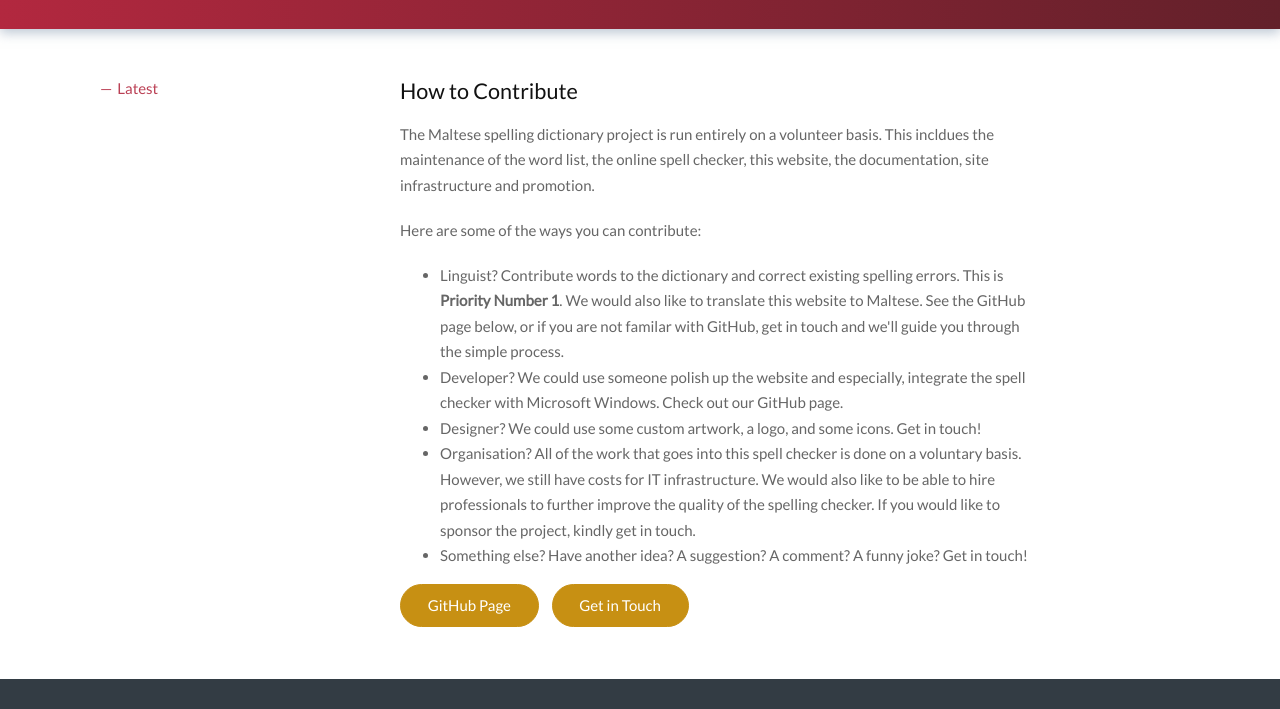
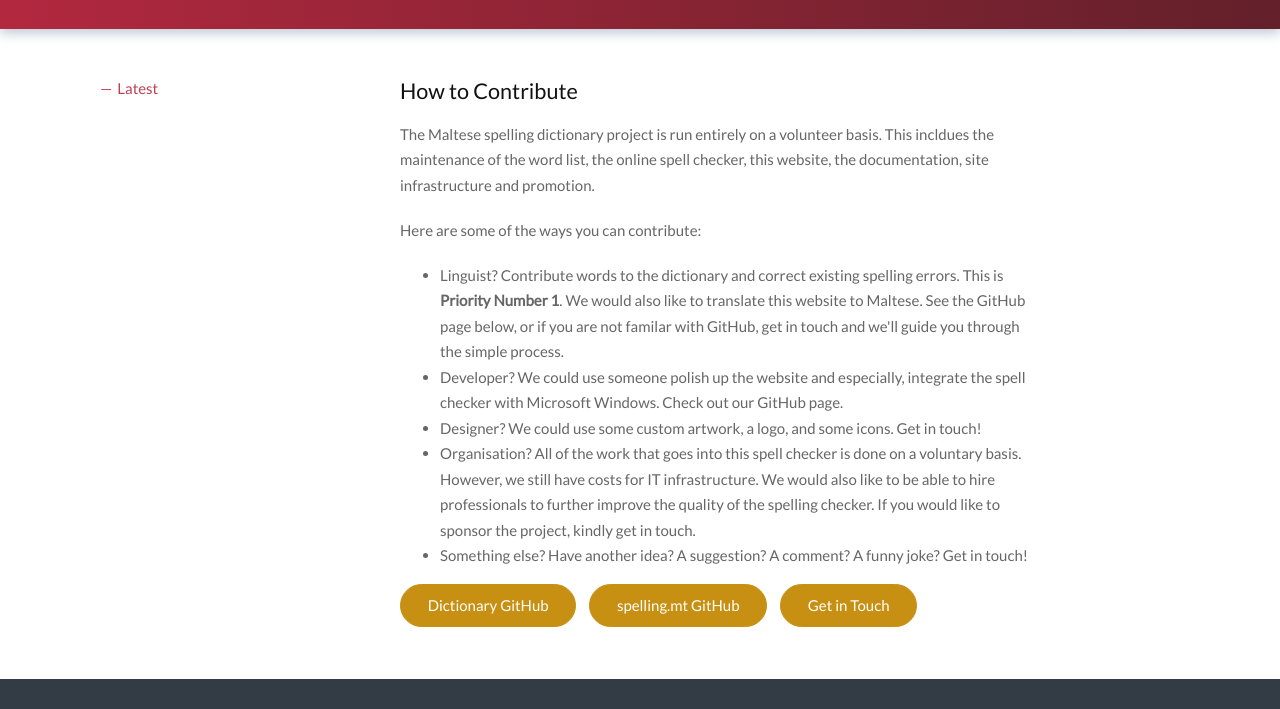
Before and after one commit to keithvassallomt/spelling.mt, a plain HTML site: page contrib.html in a window 1280 px wide. Shown: the part 203-912 px from the top of the page. Drawn offline with nearby package versions, Linux system fonts and the light colour scheme.

Commit message:
Updated GitHub page links and added link to website page in contribute page

```diff
--- a/contrib.html
+++ b/contrib.html
@@ -70,7 +70,8 @@
 							professionals to further improve the quality of the spelling checker. If you would like to sponsor the project, kindly get in touch.</li>
 							<li>Something else? Have another idea? A suggestion? A comment? A funny joke? Get in touch!</li>
 						</ul>
-						<a href="https://github.com/keithvassallomt/spelling.mt" target="_blank" class="button button__accent" style="margin-right: 10px;">GitHub Page</a>
+            <a href="https://github.com/keithvassallomt/maltese_spelling_dict" target="_blank" class="button button__accent" style="margin-right: 10px;">Dictionary GitHub</a>
+						<a href="https://github.com/keithvassallomt/spelling.mt" target="_blank" class="button button__accent" style="margin-right: 10px;">spelling.mt GitHub</a>
 						<a href="mailto:keithv@me.com" class="button button__accent">Get in Touch</a>
           </div>
         </div>
@@ -99,7 +100,7 @@
 					</div>
 					<div class="footer__data__item">
 					<div class="footer__row">
-						<a href="https://github.com/keithvassallomt/spelling.mt" target="_blank" class="footer__link">GitHub</a>
+						<a href="https://github.com/keithvassallomt/maltese_spelling_dict" target="_blank" class="footer__link">GitHub</a>
 					</div>
 					<div class="footer__row">
 						<a href="https://www.facebook.com/maltalinux/" target="_blank" class="footer__link">Facebook</a>
```
Also changed, not shown: check.html (+1 -1 lines), docs.html (+1 -1 lines), download.html (+1 -1 lines), index.html (+2 -2 lines).
